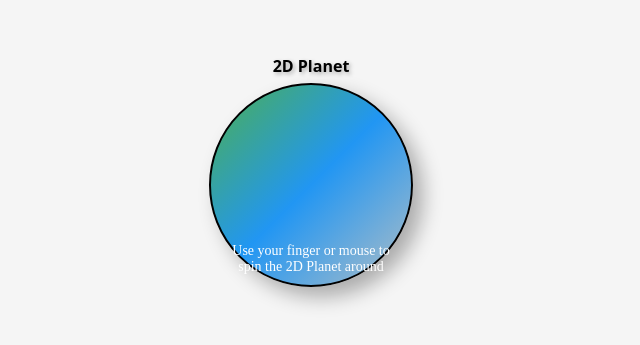
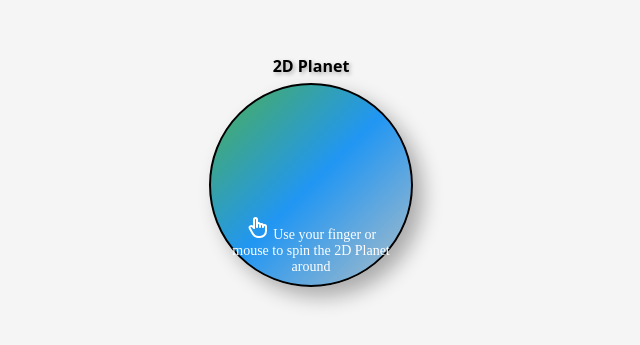
Before and after one commit to RinFiz/2D-Planet, a plain HTML site: page index.html in a window 1280 px wide. Shown: the part 215-560 px from the top of the page, without its empty margins (329-969 px from the left). Drawn offline with Linux system fonts and the light colour scheme.

Commit message:
Update index.html

```diff
--- a/index.html
+++ b/index.html
@@ -6,7 +6,16 @@
 </head>
 <body>
     <div id="planet">
-        <p>Use your finger or mouse to spin the 2D Planet around</p>
+        <p>
+            <svg xmlns="http://www.w3.org/2000/svg" class="icon icon-tabler icon-tabler-hand-finger" width="24" height="24" viewBox="0 0 24 24" stroke-width="2" stroke="currentColor" fill="none" stroke-linecap="round" stroke-linejoin="round">
+                <path stroke="none" d="M0 0h24v24H0z" fill="none"></path>
+                <path d="M8 13v-8.5a1.5 1.5 0 0 1 3 0v7.5"></path>
+                <path d="M11 11.5v-2a1.5 1.5 0 1 1 3 0v2.5"></path>
+                <path d="M14 10.5a1.5 1.5 0 0 1 3 0v1.5"></path>
+                <path d="M17 11.5a1.5 1.5 0 0 1 3 0v4.5a6 6 0 0 1 -6 6h-2h.208a6 6 0 0 1 -5.012 -2.7a69.74 69.74 0 0 1 -.196 -.3c-.312 -.479 -1.407 -2.388 -3.286 -5.728a1.5 1.5 0 0 1 .536 -2.022a1.867 1.867 0 0 1 2.28 .28l1.47 1.47"></path>
+            </svg>
+            Use your finger or mouse to spin the 2D Planet around
+        </p>
     </div>
 
     <script src="script.js"></script>
```
